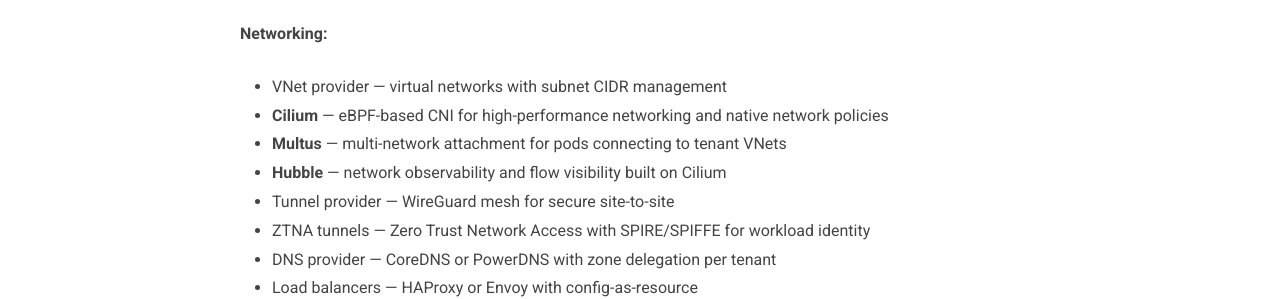
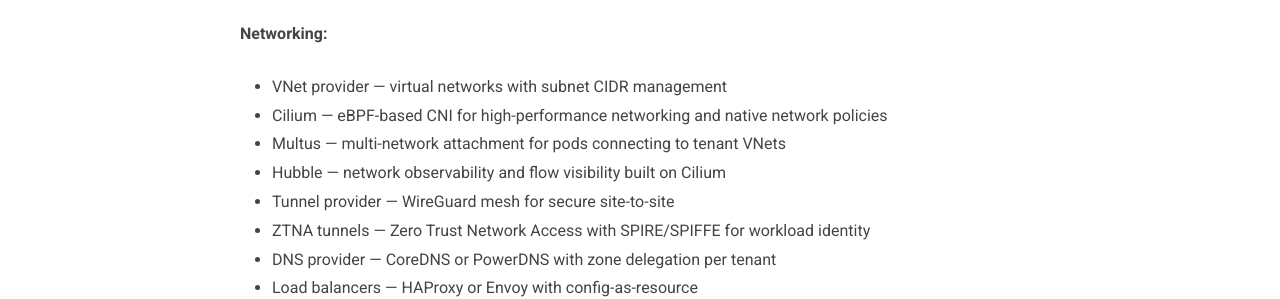
Before and after one commit to nielsweistra/nielsweistra.github.io, a Jekyll site: the page built from _posts/2026-02-09-itl-control-plane-alpha.md, in a window 1280 px wide and 900 px high, scrolled down 12041 px. Shown: the part 154-453 px from the top of the window. Built offline with Jekyll 4.4.1, drawn with Linux system fonts in a browser that asks for light colours; a style sheet for code colours, icons or effects is not loaded.

```diff
--- a/_posts/2026-02-09-itl-control-plane-alpha.md
+++ b/_posts/2026-02-09-itl-control-plane-alpha.md
@@ -243,9 +243,9 @@ This is alpha. **Baby wolf**. Here's what's coming:
 
 **Networking:**
 - VNet provider — virtual networks with subnet CIDR management
-- **Cilium** — eBPF-based CNI for high-performance networking and native network policies
-- **Multus** — multi-network attachment for pods connecting to tenant VNets
-- **Hubble** — network observability and flow visibility built on Cilium
+- Cilium — eBPF-based CNI for high-performance networking and native network policies
+- Multus — multi-network attachment for pods connecting to tenant VNets
+- Hubble — network observability and flow visibility built on Cilium
 - Tunnel provider — WireGuard mesh for secure site-to-site
 - ZTNA tunnels — Zero Trust Network Access with SPIRE/SPIFFE for workload identity
 - DNS provider — CoreDNS or PowerDNS with zone delegation per tenant
```
